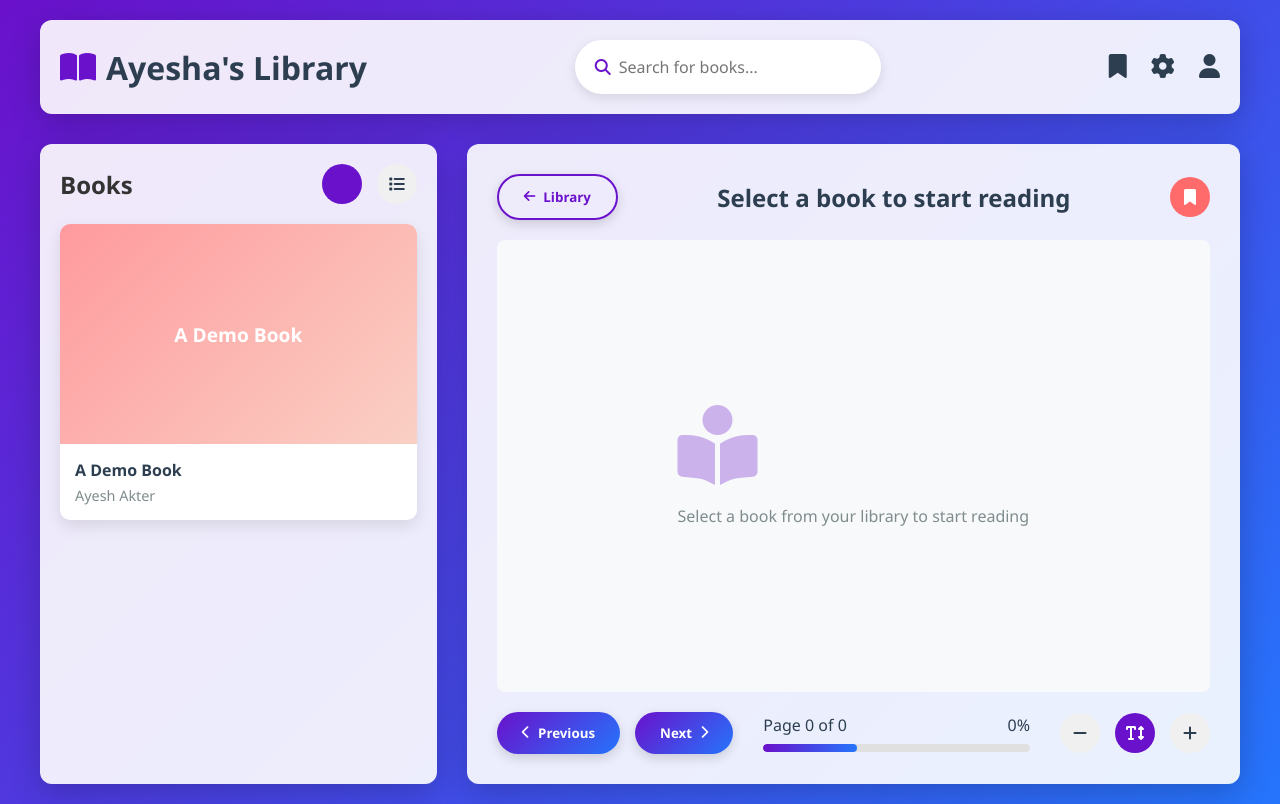
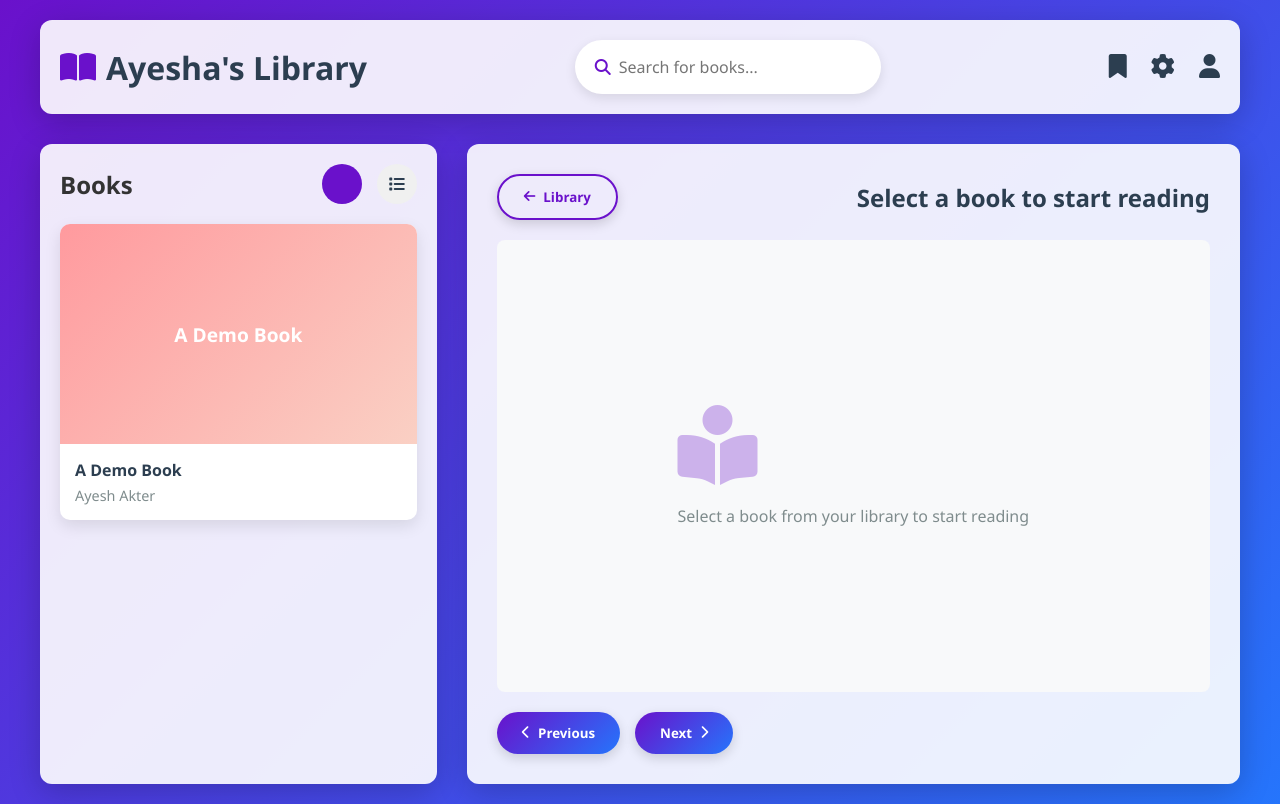
Before and after one commit to Fahadbcd17/library, a plain HTML site: page index.html in a window 1280 px wide. Drawn offline with Linux system fonts and the light colour scheme.

Commit message:
change the design a little

```diff
--- a/index.html
+++ b/index.html
@@ -364,9 +364,7 @@
                         <i class="fas fa-arrow-left"></i> Library
                     </button>
                     <div class="book-title-display">Select a book to start reading</div>
-                    <div class="bookmark-btn">
-                        <i class="fas fa-bookmark"></i>
-                    </div>
+
                 </div>
 
                 <div class="reader-content">
@@ -386,27 +384,6 @@
                         </button>
                     </div>
 
-                    <div class="progress-bar">
-                        <div class="progress-info">
-                            <span>Page 0 of 0</span>
-                            <span>0%</span>
-                        </div>
-                        <div class="progress-track">
-                            <div class="progress-fill"></div>
-                        </div>
-                    </div>
-
-                    <div class="view-controls">
-                        <div class="view-btn">
-                            <i class="fas fa-minus"></i>
-                        </div>
-                        <div class="view-btn active">
-                            <i class="fas fa-text-height"></i>
-                        </div>
-                        <div class="view-btn">
-                            <i class="fas fa-plus"></i>
-                        </div>
-                    </div>
                 </div>
             </div>
         </div>
@@ -416,7 +393,7 @@
         // Sample book data with page images (using placeholder images for demonstration)
         const books = {
             1: {
-                title: "The Great Book",
+                title: "A Demo Book",
                 author: "Ayesh Akter",
                 pages: [
                     "images/1.png",
```
